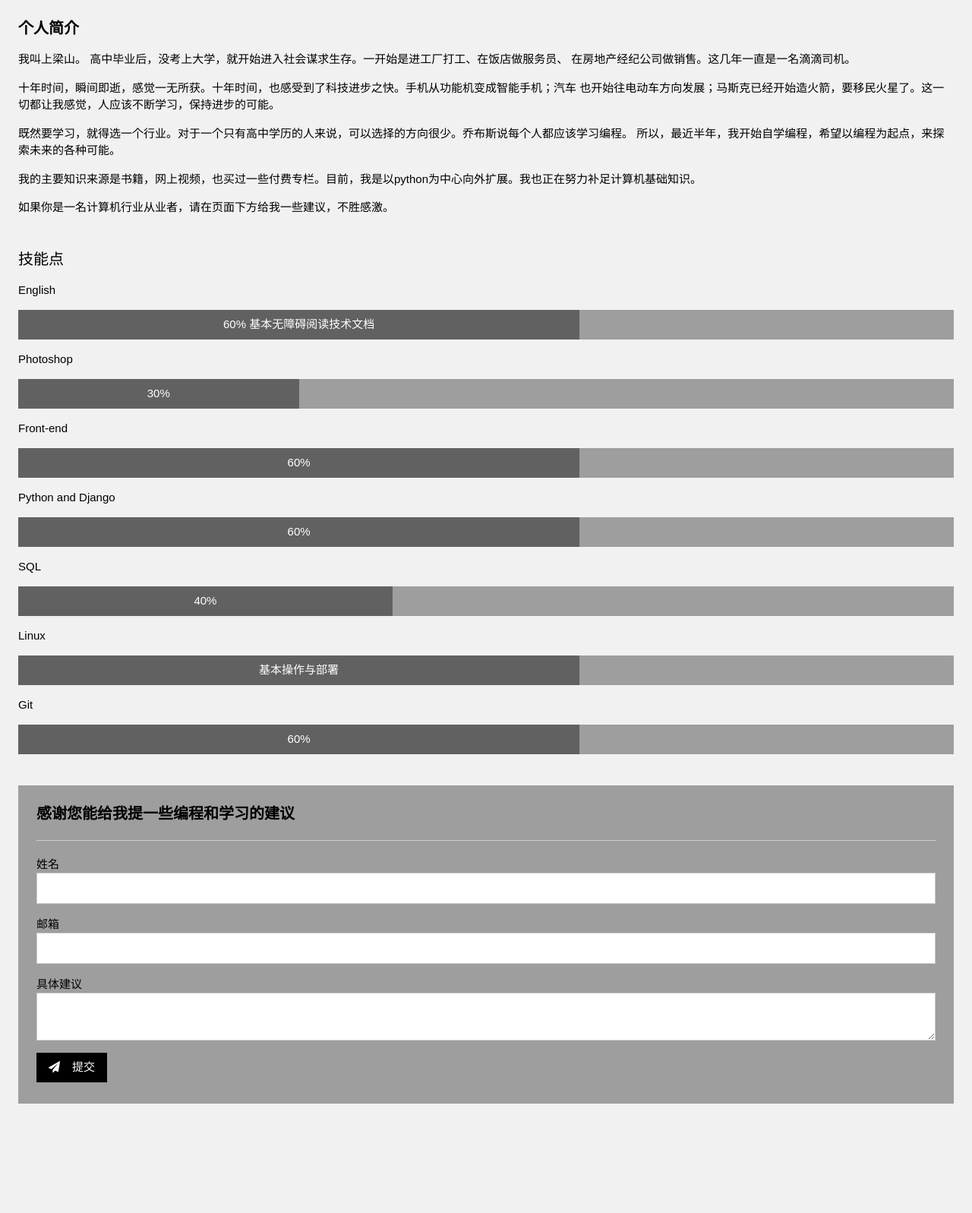
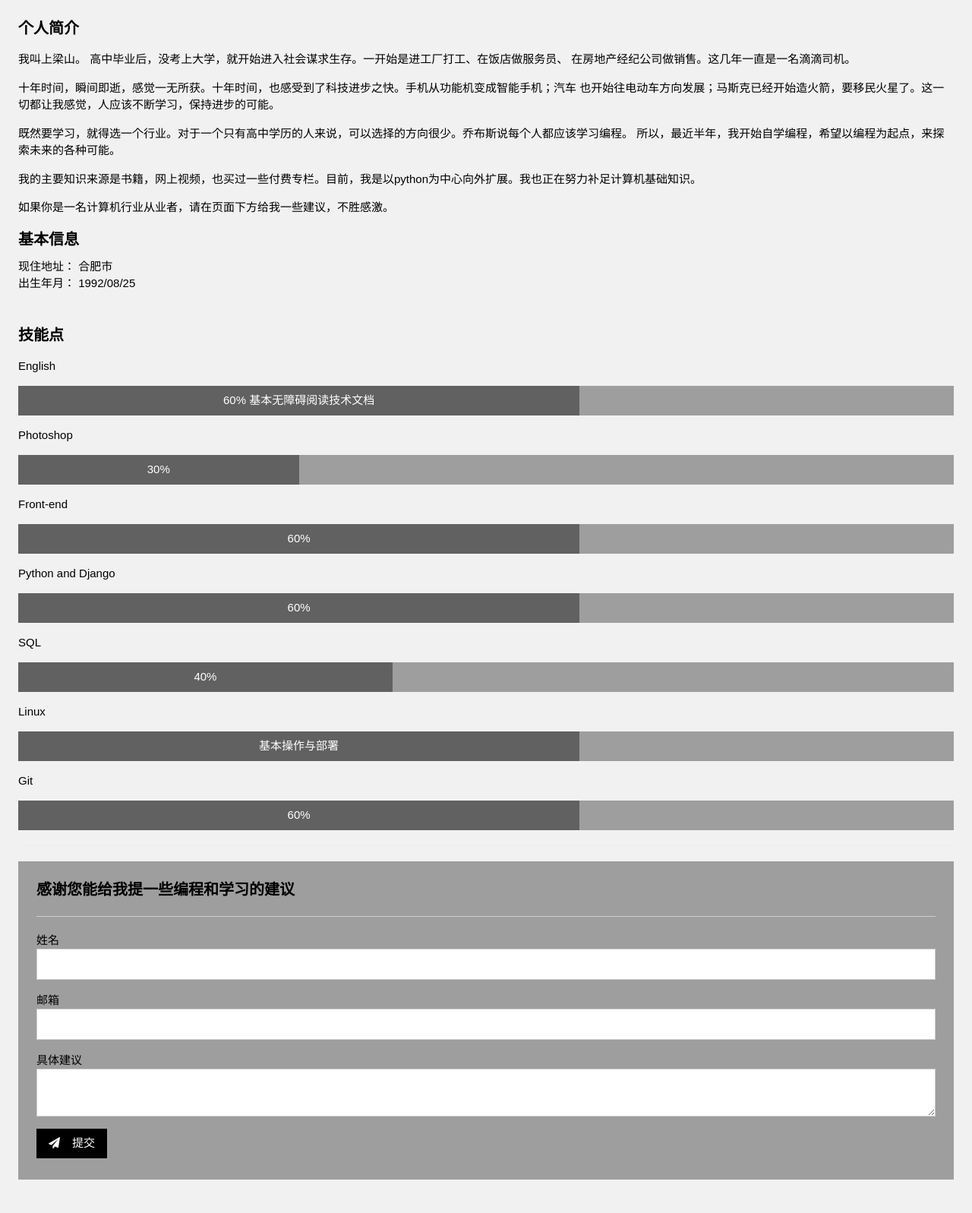
Before and after one commit to zpine99/personal_site, a Django app: page /about_me/ in a window 1280 px wide. Shown: the whole page at 76% size. Before the commit the page ends 1453 px from the top, so only its background shows below. Run offline with Django 3.2, Linux system fonts and the light colour scheme; some libraries are stand-ins or nearby versions.

Commit message:
Update about_me.html

```diff
--- a/main/templates/main/about_me.html
+++ b/main/templates/main/about_me.html
@@ -29,9 +29,14 @@ body,h1,h2,h3,h4,h5,h6 {font-family: "Raleway", sans-serif}
     </p>
     <p>我的主要知识来源是书籍，网上视频，也买过一些付费专栏。目前，我是以python为中心向外扩展。我也正在努力补足计算机基础知识。</p>
     <p>如果你是一名计算机行业从业者，请在页面下方给我一些建议，不胜感激。</p>
+    <!-- <hr> -->
+
+    <h4><b>基本信息</b></h4>
+    现住地址： 合肥市<br>
+    出生年月： 1992/08/25
     <hr>
 
-    <h4>技能点</h4>
+    <h4><b>技能点</b></h4>
     <!-- Progress bars / Skills -->
     <p>English</p>
     <div class="w3-grey">
```
